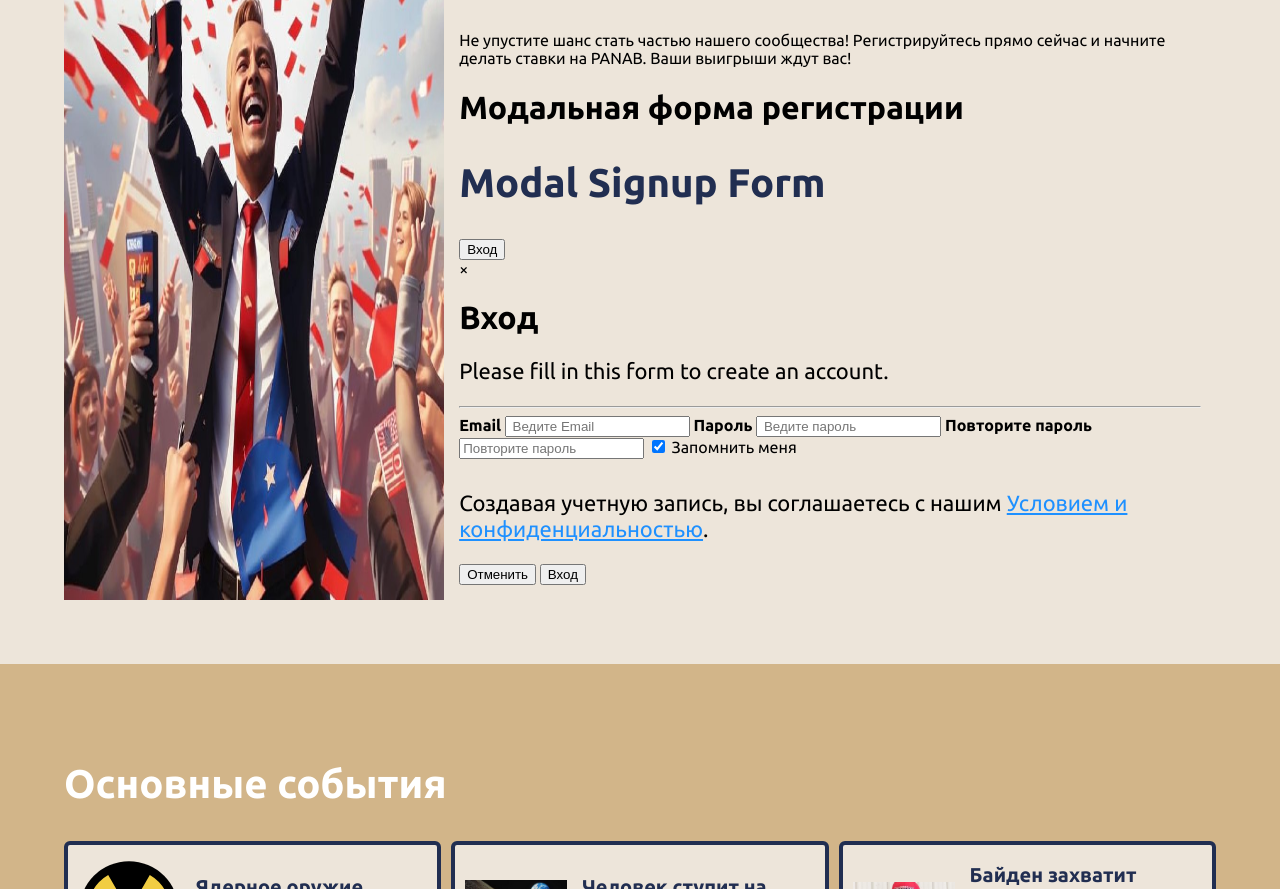
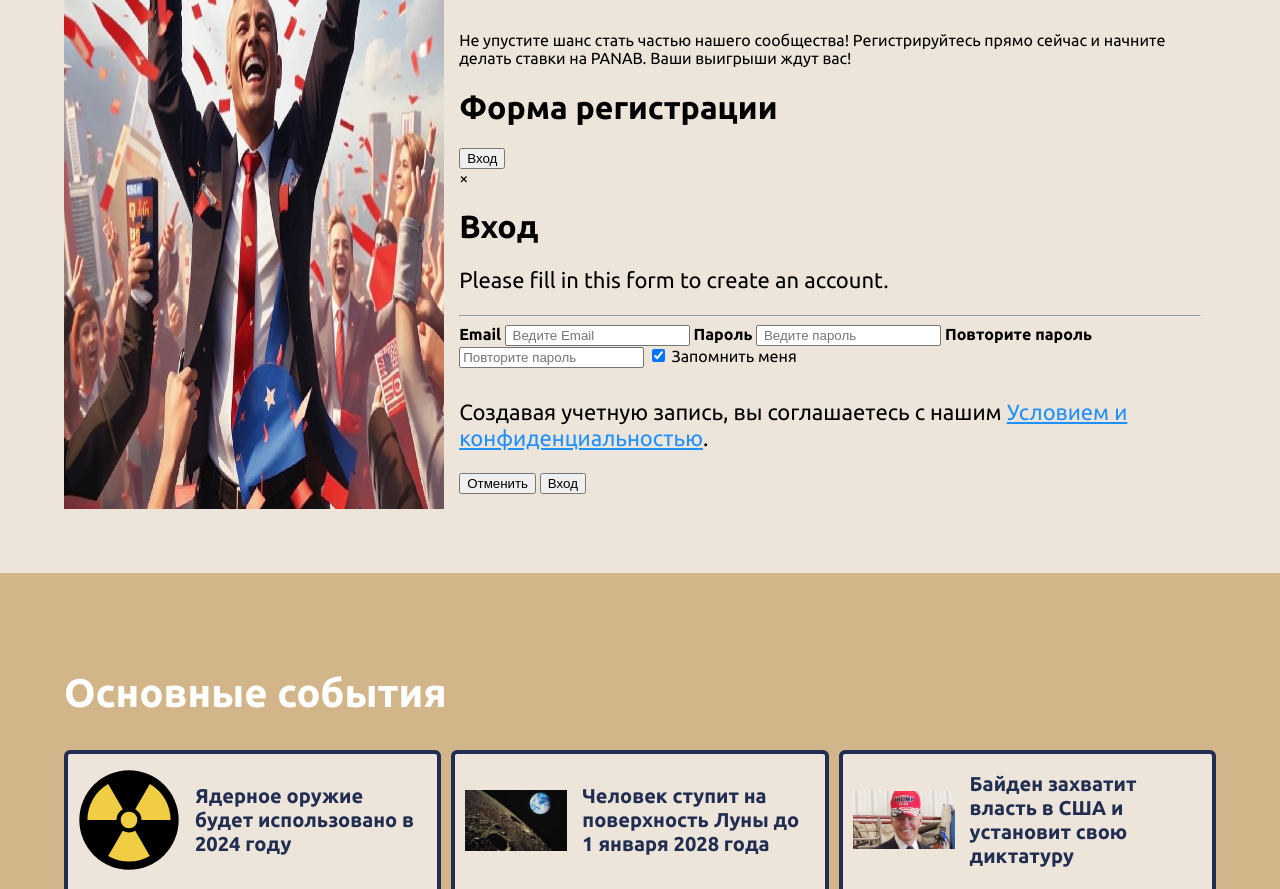
Before and after one commit to panab/index, a plain HTML site: page index.html in a window 1280 px wide. Shown: the part 1116-2005 px from the top of the page. Drawn offline with Linux system fonts and the light colour scheme.

Commit message:
Update index.html

```diff
--- a/index.html
+++ b/index.html
@@ -16,7 +16,17 @@
 	<link rel="preconnect" href="https://fonts.googleapis.com">
 	<link rel="preconnect" href="https://fonts.gstatic.com" crossorigin>
 	<link href="https://fonts.googleapis.com/css2?family=Oswald:wght@200..700&family=Ubuntu:ital,wght@0,300;0,400;0,500;0,700;1,300;1,400;1,500;1,700&display=swap" rel="stylesheet">
+	<script>
+// Get the modal
+var modal = document.getElementById('id01');
 
+// When the user clicks anywhere outside of the modal, close it
+window.onclick = function(event) {
+  if (event.target == modal) {
+    modal.style.display = "none";
+  }
+}
+</script>
 </head>
 <body>
 	<nav class="navbar">
@@ -62,9 +72,7 @@
 				Не упустите шанс стать частью нашего сообщества! Регистрируйтесь прямо сейчас и начните делать ставки на PANAB.  Ваши выигрыши ждут вас!
 				</p>
 
-<h1>Модальная форма регистрации</h1>
-
-<h2>Modal Signup Form</h2>
+<h1>Форма регистрации</h1>
 
 <button onclick="document.getElementById('id01').style.display='block'" style="width:auto;">Вход</button>
 
@@ -97,17 +105,7 @@
     </div>
   </form>
 </div>
-				<script>
-// Get the modal
-var modal = document.getElementById('id01');
 
-// When the user clicks anywhere outside of the modal, close it
-window.onclick = function(event) {
-  if (event.target == modal) {
-    modal.style.display = "none";
-  }
-}
-</script>
 			</div>
 		</div>
 
```
